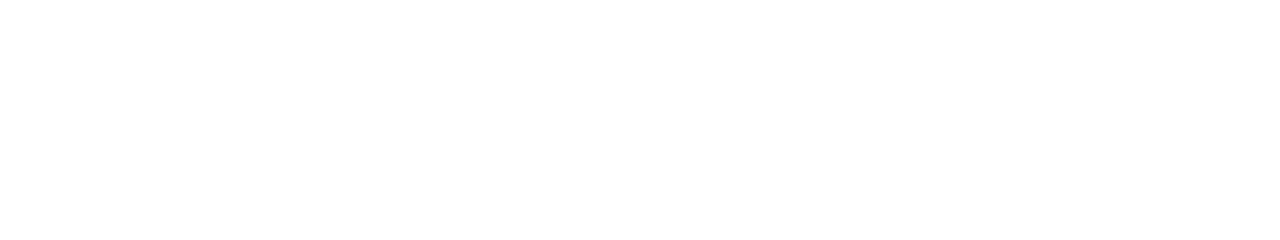
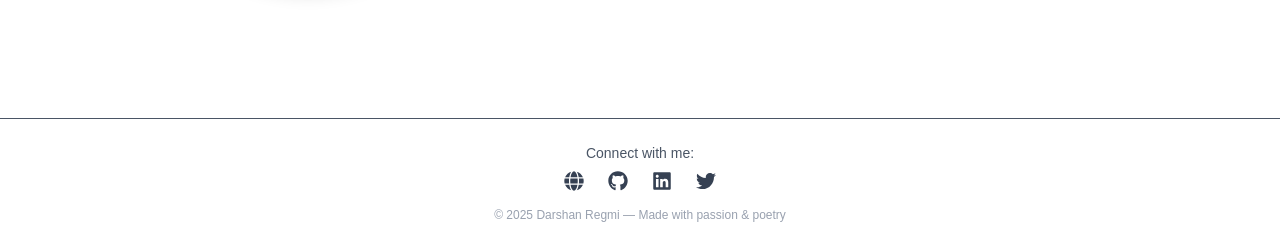
Before and after one commit to darshan-regmi/i-feel-therefore-i-write, a Next.js app: page /about-the-author in a window 1280 px wide. Before the commit this address had no page. Shown: the part 630-870 px from the top of the page. Before the commit the page ends 800 px from the top, so only its background shows below. Built offline with nearby package versions, Linux system fonts and the light colour scheme.

Commit message:
feat: Reintroduce About the Author page and update Footer links

```diff
--- a/src/app/page.tsx
+++ b/src/app/page.tsx
@@ -35,7 +35,7 @@ export default function Home() {
         Start Reading
       </Link>
       <p className="mt-4 text-sm text-gray-500">
-        <Link href="/aboutTheAuthor" className="hover:underline">
+        <Link href="/about-the-author" className="hover:underline">
           About the Author
         </Link>
       </p>
--- a/src/components/Footer.tsx
+++ b/src/components/Footer.tsx
@@ -1,5 +1,5 @@
 import React from "react";
-import { FaInstagram, FaGithub, FaLinkedin, FaTwitter } from "react-icons/fa";
+import { FaGlobe, FaGithub, FaLinkedin, FaTwitter } from "react-icons/fa";
 
 const Footer: React.FC = () => {
   return (
@@ -7,15 +7,15 @@ const Footer: React.FC = () => {
       <p className="mb-2">Connect with me:</p>
       <div className="flex justify-center space-x-6 text-xl text-gray-700">
         <a
-          href="https://instagram.com/wordsbydarshan"
+          href="https://darshanregmi.com.np/"
           target="_blank"
           rel="noopener noreferrer"
-          className="hover:text-pink-500"
+          className="hover:text-blue-500"
         >
-          <FaInstagram />
+          <FaGlobe />
         </a>
         <a
-          href="https://github.com/yourgithub"
+          href="https://github.com/darshan-regmi"
           target="_blank"
           rel="noopener noreferrer"
           className="hover:text-gray-900"
@@ -23,7 +23,7 @@ const Footer: React.FC = () => {
           <FaGithub />
         </a>
         <a
-          href="https://linkedin.com/in/yourlinkedin"
+          href="https://www.linkedin.com/in/darshan-regmi-b08b7823b/"
           target="_blank"
           rel="noopener noreferrer"
           className="hover:text-blue-700"
@@ -31,7 +31,7 @@ const Footer: React.FC = () => {
           <FaLinkedin />
         </a>
         <a
-          href="https://twitter.com/yourtwitter"
+          href="https://x.com/Regmi6Darshan"
           target="_blank"
           rel="noopener noreferrer"
           className="hover:text-sky-500"
```
Also changed, not shown: src/app/about-the-author/page.tsx (renamed from src/app/aboutTheAuthor/page.tsx).
